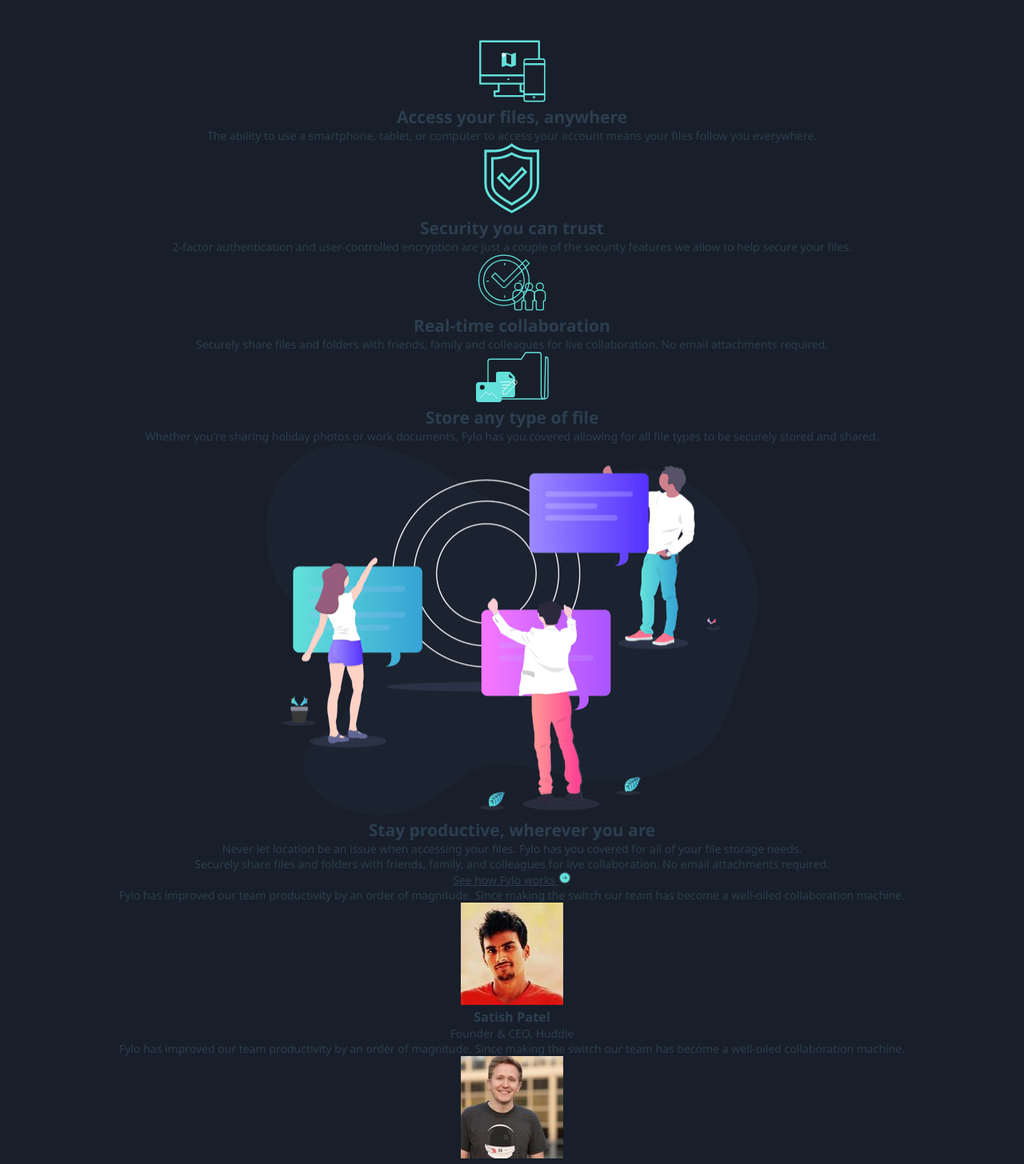
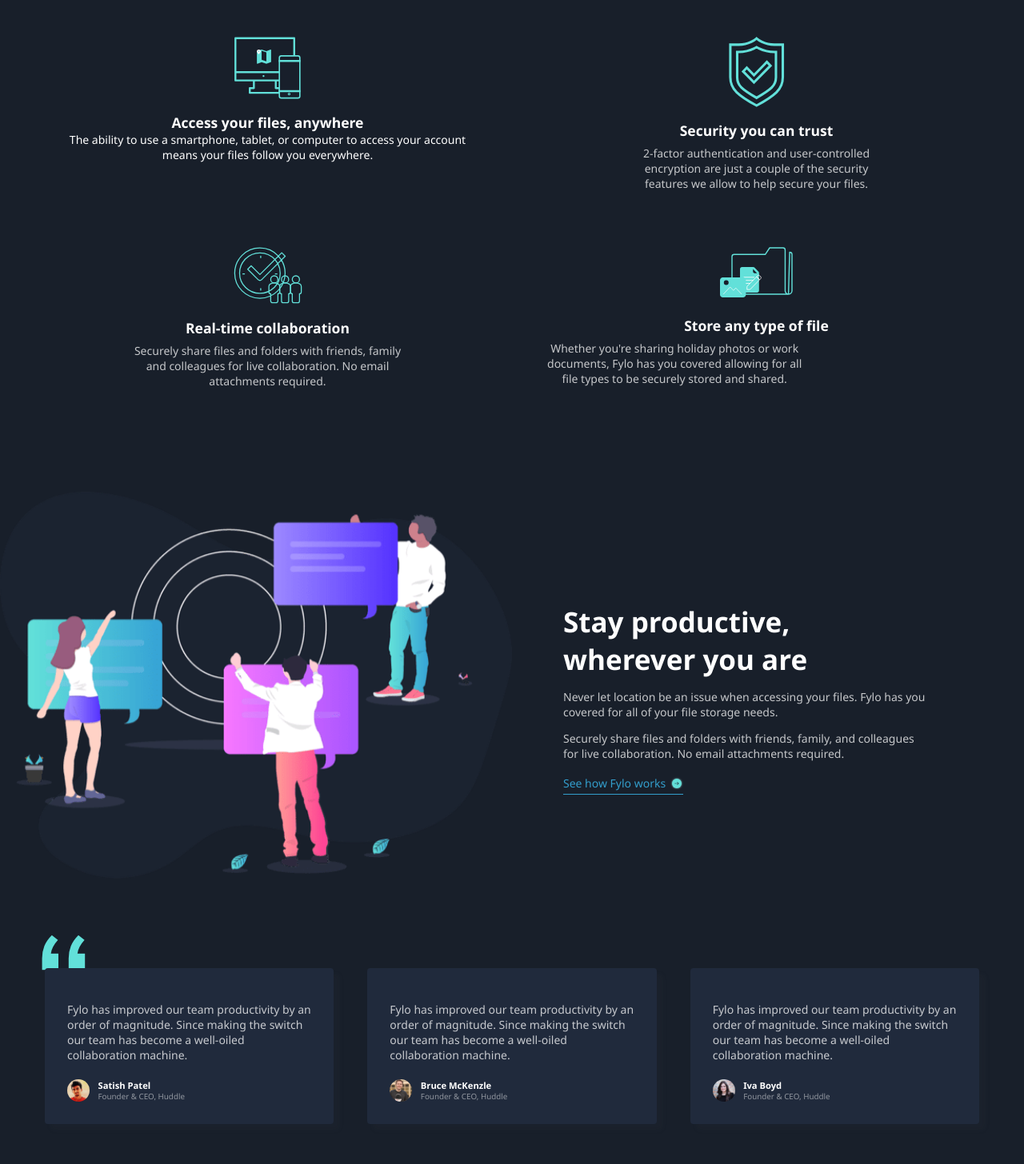
Before and after one commit to marcusDevGit/Fylo-dark-theme-landing-page, a Vue app: page / in a window 1280 px wide. Shown: the part 1200-2656 px from the top of the page at 80% size. Built offline with nearby package versions, Linux system fonts and the light colour scheme.

Commit message:
<style> <melhorando o css do projeto>

```diff
--- a/public/index.html
+++ b/public/index.html
@@ -1,17 +1,26 @@
 <!DOCTYPE html>
 <html lang="en">
+
 <head>
   <meta charset="utf-8">
   <meta http-equiv="X-UA-Compatible" content="IE=edge">
   <meta name="viewport" content="width=device-width,initial-scale=1.0">
   <link rel="icon" href="<%= BASE_URL %>favicon.ico">
-    <title><%= htmlWebpackPlugin.options.title %></title>
+  <!--Icones de rede social-->
+  <script type="module" src="https://unpkg.com/ionicons@7.1.0/dist/ionicons/ionicons.esm.js"></script>
+  <script nomodule src="https://unpkg.com/ionicons@7.1.0/dist/ionicons/ionicons.js"></script>
+  <title>
+    <%= htmlWebpackPlugin.options.title %>
+  </title>
 </head>
+
 <body>
   <noscript>
-      <strong>We're sorry but <%= htmlWebpackPlugin.options.title %> doesn't work properly without JavaScript enabled. Please enable it to continue.</strong>
+    <strong>We're sorry but <%= htmlWebpackPlugin.options.title %> doesn't work properly without JavaScript enabled.
+        Please enable it to continue.</strong>
   </noscript>
   <div id="app"></div>
   <!-- built files will be auto injected -->
 </body>
+
 </html>
--- a/src/App.vue
+++ b/src/App.vue
@@ -34,12 +34,12 @@
 </script>
 
 <style>
-#app {
+/* #app {
   font-family: Avenir, Helvetica, Arial, sans-serif;
   -webkit-font-smoothing: antialiased;
   -moz-osx-font-smoothing: grayscale;
   text-align: center;
   color: #2c3e50;
   margin-top: 60px;
-}
+} */
 </style>
--- a/src/components/AcessSection.vue
+++ b/src/components/AcessSection.vue
@@ -1,17 +1,17 @@
 <template>
     <section class="access">
       <div class="hold">
-        <h1 class="accessTitle">Get early access today</h1>
-        <p class="accessDescription">
+        <h1 class="access_title">Get early access today</h1>
+        <p class="access_description">
           It only takes a minute to sign up and our free starter tier is extremely generous. If you have any questions, our support team would be happy to help you
         </p>
 
         <form class="form" @submit.prevent="submitForm">
-          <div class="formField">
-            <input v-model="email" class="formInput" type="text" placeholder="email@example.com" />
-            <p class="formHelpX" v-show="!isEmailValid">Please enter a valid email address</p>
+          <div class="form_field">
+            <input v-model="email" class="form_input" type="text" placeholder="email@example.com" />
+            <p class="form_info" v-show="!isEmailValid">Please enter a valid email address</p>
           </div>
-          <button class="formBtn" type="submit">Get Started For Free</button>
+          <button class="form_btn" type="submit">Get Started For Free</button>
         </form>
       </div>
     </section>
@@ -47,4 +47,115 @@
   </script>
 
   <style scoped>
+  .access {
+  width: 70%;
+  margin: 0 auto;
+  background-color: #181f2a;
+  border-radius: 10px;
+  -webkit-box-shadow: 5px 5px 15px rgba(0, 0, 0, 0.4);
+          box-shadow: 5px 5px 15px rgba(0, 0, 0, 0.4);
+  -webkit-transform: translateY(8rem);
+          transform: translateY(8rem);
+}
+
+.access .hold {
+  padding: 3rem;
+  text-align: center;
+  display: -webkit-box;
+  display: -ms-flexbox;
+  display: flex;
+  -webkit-box-orient: vertical;
+  -webkit-box-direction: normal;
+      -ms-flex-direction: column;
+          flex-direction: column;
+  -webkit-box-align: center;
+      -ms-flex-align: center;
+          align-items: center;
+}
+
+.access_title {
+  font-size: 2rem;
+  font-weight: 600;
+}
+
+.access_description {
+  margin: 1rem 0;
+  opacity: 0.75;
+}
+
+.access .form {
+  width: 100%;
+  margin-top: 1rem;
+  display: -webkit-box;
+  display: -ms-flexbox;
+  display: flex;
+}
+
+.access .form_field {
+  width: 100%;
+  position: relative;
+}
+
+.access .form_input {
+  width: 100%;
+  padding: 0.9rem 2rem;
+  border: none;
+  border-radius: 2rem;
+}
+
+.access .form_info {
+  font-size: 0.75rem;
+  position: absolute;
+  top: calc(100% + 0.25rem);
+  left: 2rem;
+  color: #ff4242;
+}
+
+.access .form_btn {
+  margin-left: 2rem;
+  padding: 0.9rem 2rem;
+  font-size: 1.1rem;
+  font-weight: 600;
+  -webkit-box-flex: 0;
+      -ms-flex: none;
+          flex: none;
+  background-color: #339ecc;
+  border: none;
+  border-radius: 2rem;
+}
+
+.access .form_btn:hover {
+  background-color: #65e2d9;
+}
+
+@media (max-width: 910px) {
+  .access .form {
+    -webkit-box-orient: vertical;
+    -webkit-box-direction: normal;
+        -ms-flex-direction: column;
+            flex-direction: column;
+  }
+  .access .form_btn {
+    margin: 0;
+    margin-top: 2rem;
+  }
+}
+
+@media (max-width: 700px) {
+  .access {
+    width: 90%;
+  }
+  .access_title {
+    font-size: 1.5rem;
+  }
+  .access_description {
+    font-size: 0.9rem;
+  }
+  .access .form_info {
+    font-size: 0.7rem;
+  }
+  .access .form_btn {
+    font-size: 1rem;
+  }
+}
   </style>
--- a/src/components/FeatureSection.vue
+++ b/src/components/FeatureSection.vue
@@ -1,34 +1,34 @@
 <template>
     <section class="feature">
       <div class="hold">
-        <article class="featureCard">
-          <img class="featureImg" src="@/assets/icon-access-anywhere.svg" alt="" />
-          <h2 class="featureTitle">Access your files, anywhere</h2>
-          <p class="featureDescription">
+        <article class="feature_card">
+          <img class="feature_img" src="@/assets/icon-access-anywhere.svg" alt="" />
+          <h2 class="feature_title">Access your files, anywhere</h2>
+          <p class="feature_tescription">
             The ability to use a smartphone, tablet, or computer to access your account means your files follow you everywhere.
           </p>
         </article>
 
-        <article class="featureCard">
-          <img class="featureImg" src="@/assets/icon-security.svg" alt="" />
-          <h2 class="featureTitle">Security you can trust</h2>
-          <p class="featureDescription">
+        <article class="feature_card">
+          <img class="feature_img" src="@/assets/icon-security.svg" alt="" />
+          <h2 class="feature_title">Security you can trust</h2>
+          <p class="feature_description">
             2-factor authentication and user-controlled encryption are just a couple of the security features we allow to help secure your files.
           </p>
         </article>
 
-        <article class="featureCard">
-          <img class="featureImg" src="@/assets/icon-collaboration.svg" alt="" />
-          <h2 class="featureTitle">Real-time collaboration</h2>
-          <p class="featureDescription">
+        <article class="feature_card">
+          <img class="feature_img" src="@/assets/icon-collaboration.svg" alt="" />
+          <h2 class="feature_title">Real-time collaboration</h2>
+          <p class="feature_description">
             Securely share files and folders with friends, family and colleagues for live collaboration. No email attachments required.
           </p>
         </article>
 
         <article class="featureCard">
-          <img class="featureImg" src="@/assets/icon-any-file.svg" alt="" />
-          <h2 class="featureTitle">Store any type of file</h2>
-          <p class="featureDescription">
+          <img class="feature_img" src="@/assets/icon-any-file.svg" alt="" />
+          <h2 class="feature_title">Store any type of file</h2>
+          <p class="feature_description">
             Whether you're sharing holiday photos or work documents, Fylo has you covered allowing for all file types to be securely stored and shared.
           </p>
         </article>
@@ -43,5 +43,54 @@
   </script>
 
   <style scoped>
+  .feature {
+  width: 90%;
+  margin: 0 auto;
+}
 
+.feature .hold {
+  padding: 4rem 0;
+  text-align: center;
+  display: -ms-grid;
+  display: grid;
+  grid-gap: 5rem;
+  -ms-grid-rows: (1fr) 2;
+  -ms-grid-columns: (1fr) 2;
+  grid-template-rows: repeat(2, 1fr); /* Correção aqui */
+  grid-template-columns: repeat(2, 1fr); /* Correção aqui */
+}
+
+
+.feature_card {
+  display: -webkit-box;
+  display: -ms-flexbox;
+  display: flex;
+  -webkit-box-orient: vertical;
+  -webkit-box-direction: normal;
+      -ms-flex-direction: column;
+          flex-direction: column;
+  -webkit-box-align: center;
+      -ms-flex-align: center;
+          align-items: center;
+}
+
+.feature_title {
+  margin-top: 1em;
+  font-size: 1.25rem;
+  font-weight: 600;
+}
+
+.feature_description {
+  max-width: 42ch;
+  margin-top: 0.5em;
+  opacity: 0.75;
+}
+
+@media (max-width: 910px) {
+  .feature .hold {
+    -ms-grid-rows: (1fr) 4;
+    -ms-grid-columns: 1fr;
+        grid-template: repeat(4, 1fr)/1fr;
+  }
+}
   </style>
--- a/src/components/HeaderSection.vue
+++ b/src/components/HeaderSection.vue
@@ -1,8 +1,7 @@
 <template>
-  <header class="head">
+  <header>
     <div class="hold">
       <a class="head_logo" href="/"><img src="@/assets/logo.svg" alt="" /></a>
-
       <ul class="head_nav">
         <li class="head_item"><a class="head_link" href="/">Features</a></li>
         <li class="head_item"><a class="head_link" href="/">Team</a></li>
@@ -24,11 +23,11 @@
   margin: 0 auto;
 }
 
-.head {
+header {
   background-color: #1c2431;
 }
 
-.head .hold {
+header .hold {
   padding: 4rem 0;
   display: -webkit-box;
   display: -ms-flexbox;
--- a/src/components/TeamSection.vue
+++ b/src/components/TeamSection.vue
@@ -1,17 +1,17 @@
 <template>
     <section class="team">
       <div class="hold">
-        <img class="teamImg" src="@/assets/illustration-stay-productive.png" alt="" />
+        <img class="team_img" src="@/assets/illustration-stay-productive.png" alt="" />
 
-        <div class="teamTxt">
-          <h1 class="teamTitle">Stay productive, wherever you are</h1>
-          <p class="teamDescription">
+        <div class="team_txt">
+          <h1 class="team_title">Stay productive, wherever you are</h1>
+          <p class="team_description">
             Never let location be an issue when accessing your files. Fylo has you covered for all of your file storage needs.
           </p>
-          <p class="teamDescription">
+          <p class="team_description">
             Securely share files and folders with friends, family, and colleagues for live collaboration. No email attachments required.
           </p>
-          <a class="teamBtn" href="/">See how Fylo works <img src="@/assets/icon-arrow.svg" alt="" /></a>
+          <a class="team_btn" href="/">See how Fylo works <img src="@/assets/icon-arrow.svg" alt="" /></a>
         </div>
       </div>
     </section>
@@ -24,5 +24,97 @@
   </script>
 
   <style scoped>
+  .team .hold {
+  padding: 4rem 0;
+  display: -webkit-box;
+  display: -ms-flexbox;
+  display: flex;
+  -webkit-box-align: center;
+      -ms-flex-align: center;
+          align-items: center;
+  -webkit-box-pack: justify;
+      -ms-flex-pack: justify;
+          justify-content: space-between;
+}
 
+.team_img {
+  width: 50%;
+}
+
+.team_txt {
+  width: 45%;
+  display: -webkit-box;
+  display: -ms-flexbox;
+  display: flex;
+  -webkit-box-orient: vertical;
+  -webkit-box-direction: normal;
+      -ms-flex-direction: column;
+          flex-direction: column;
+}
+
+.team_title {
+  margin-top: 1em;
+  max-width: 20ch;
+  font-size: 2.5rem;
+  font-weight: 600;
+}
+
+.team_description {
+  max-width: 57ch;
+  margin-top: 1em;
+  opacity: 0.75;
+}
+
+.team_btn {
+  width: -webkit-fit-content;
+  width: -moz-fit-content;
+  width: fit-content;
+  margin-top: 1em;
+  text-decoration: none;
+  padding: 0.3em 0;
+  display: -webkit-box;
+  display: -ms-flexbox;
+  display: flex;
+  -webkit-box-align: center;
+      -ms-flex-align: center;
+          align-items: center;
+  color: #339ecc;
+  border-bottom: 1px solid #339ecc;
+  -webkit-transition: color 0.2s ease, border-bottom-color 0.2s ease;
+  transition: color 0.2s ease, border-bottom-color 0.2s ease;
+}
+
+.team_btn img {
+  margin-left: 0.4em;
+}
+
+.team_btn:hover {
+  color: white;
+  border-bottom-color: white;
+}
+
+@media (max-width: 910px) {
+  .team .hold {
+    -webkit-box-orient: vertical;
+    -webkit-box-direction: normal;
+        -ms-flex-direction: column;
+            flex-direction: column;
+  }
+  .team_img {
+    width: 100%;
+    max-width: 600px;
+  }
+  .team_txt {
+    width: 85%;
+  }
+}
+
+@media (max-width: 700px) {
+  .team_title {
+    max-width: -webkit-fit-content;
+    max-width: -moz-fit-content;
+    max-width: fit-content;
+    font-size: 1.5rem;
+  }
+}
   </style>
--- a/src/components/TestimonSection.vue
+++ b/src/components/TestimonSection.vue
@@ -1,44 +1,44 @@
 <template>
     <section class="testimon">
       <div class="hold">
-        <article class="testimonCard">
-          <p class="testimonSays">
+        <article class="testimon_card">
+          <p class="testimon_msg">
             Fylo has improved our team productivity by an order of magnitude. Since making the switch our team has become a well-oiled
             collaboration machine.
           </p>
-          <div class="testimonUser">
-            <img class="testimonImg" src="@/assets/profile-1.jpg" alt="" />
-            <div class="testimonInfo">
-              <h3 class="testimonName">Satish Patel</h3>
-              <p class="testimonDescription">Founder & CEO, Huddle</p>
+          <div class="testimon_user">
+            <img class="testimon_img" src="@/assets/profile-1.jpg" alt="" />
+            <div class="testimon_info">
+              <h3 class="testimon_name">Satish Patel</h3>
+              <p class="testimon_description">Founder & CEO, Huddle</p>
             </div>
           </div>
         </article>
 
-        <article class="testimonCard">
-          <p class="testimonSays">
+        <article class="testimon_card">
+          <p class="testimon_msg">
             Fylo has improved our team productivity by an order of magnitude. Since making the switch our team has become a well-oiled
             collaboration machine.
           </p>
-          <div class="testimonUser">
-            <img class="testimonImg" src="@/assets/profile-2.jpg" alt="" />
-            <div class="testimonInfo">
-              <h3 class="testimonName">Bruce McKenzle</h3>
-              <p class="testimonDescription">Founder & CEO, Huddle</p>
+          <div class="testimon_user">
+            <img class="testimon_img" src="@/assets/profile-2.jpg" alt="" />
+            <div class="testimon_info">
+              <h3 class="testimon_name">Bruce McKenzle</h3>
+              <p class="testimon_description">Founder & CEO, Huddle</p>
             </div>
           </div>
         </article>
 
-        <article class="testimonCard">
-          <p class="testimonSays">
+        <article class="testimon_card">
+          <p class="testimon_msg">
             Fylo has improved our team productivity by an order of magnitude. Since making the switch our team has become a well-oiled
             collaboration machine.
           </p>
-          <div class="testimonUser">
-            <img class="testimonImg" src="@/assets/profile-3.jpg" alt="" />
-            <div class="testimonInfo">
-              <h3 class="testimonName">Iva Boyd</h3>
-              <p class="testimonDescription">Founder & CEO, Huddle</p>
+          <div class="testimon_user">
+            <img class="testimon_img" src="@/assets/profile-3.jpg" alt="" />
+            <div class="testimon_info">
+              <h3 class="testimon_name">Iva Boyd</h3>
+              <p class="testimon_description">Founder & CEO, Huddle</p>
             </div>
           </div>
         </article>
@@ -54,4 +54,74 @@
 
   <style scoped>
 
+  .testimon {
+    background-image: url(@/assets/bg-quotes.png);
+    background-repeat: no-repeat;
+    background-position-x: 3.7rem;
+    background-position-y: 1rem;
+  }
+  .testimon .hold {
+  padding: 4rem;
+  display: -ms-grid;
+  display: grid;
+  grid-gap: 3rem;
+  -ms-grid-rows: 1fr;
+  -ms-grid-columns: (1fr)3;
+      grid-template: 1fr/repeat(3, 1fr);
+}
+
+.testimon_card {
+  padding: 2rem;
+  background-color: #202a3c;
+  border-radius: 4px;
+  -webkit-box-shadow: 7.5px 7.5px 7.5px rgba(104, 104, 104, 0.05);
+          box-shadow: 7.5px 7.5px 7.5px rgba(104, 104, 104, 0.05);
+}
+
+.testimon_msg {
+  max-width: 42ch;
+  margin-top: 1rem;
+  opacity: 0.75;
+}
+
+.testimon_user {
+  margin-top: 1.5rem;
+  display: -webkit-box;
+  display: -ms-flexbox;
+  display: flex;
+  -webkit-box-align: center;
+      -ms-flex-align: center;
+          align-items: center;
+}
+
+.testimon_img {
+  width: 2rem;
+  height: 2rem;
+  -o-object-fit: contain;
+     object-fit: contain;
+  border-radius: 2rem;
+}
+
+.testimon_info {
+  margin-left: 0.75rem;
+}
+
+.testimon_name {
+  font-size: 0.8rem;
+}
+
+.testimon_description {
+  font-size: 0.7rem;
+  opacity: 0.5;
+}
+
+@media (max-width: 910px) {
+  .testimon .hold {
+    -ms-grid-rows: (1fr)3;
+    -ms-grid-columns: 1fr;
+        grid-template: repeat(3, 1fr)/1fr;
+    place-items: center;
+  }
+}
+
   </style>
--- a/src/global.css
+++ b/src/global.css
@@ -16,3 +16,19 @@
 button {
     color: inherit;
 }
+:root {
+    /*Primary*/
+    --darkBlue-intro: hsl(217,28%,15%);
+    --darkBlue-main: hsl(218, 28%, 13%);
+    --darkBlue-testimonials: hsl(216, 53%, 9%);
+    --darkBlue-footer: hsl(219, 30%, 18%);
+
+    /*Accent*/
+    --Cyan: hsl(176, 68%, 64%);
+    --Blue: hsl(198, 60%, 50%);
+    --LightRed-error: hsl(0, 100%, 63%);
+
+    /*Neutral*/
+    --white: hsl(0, 0%, 100%);
+
+}
```
Also changed, not shown: src/components/FooterSection.vue (+157 -27 lines). Lines whose indentation alone changed are shown as unchanged.
